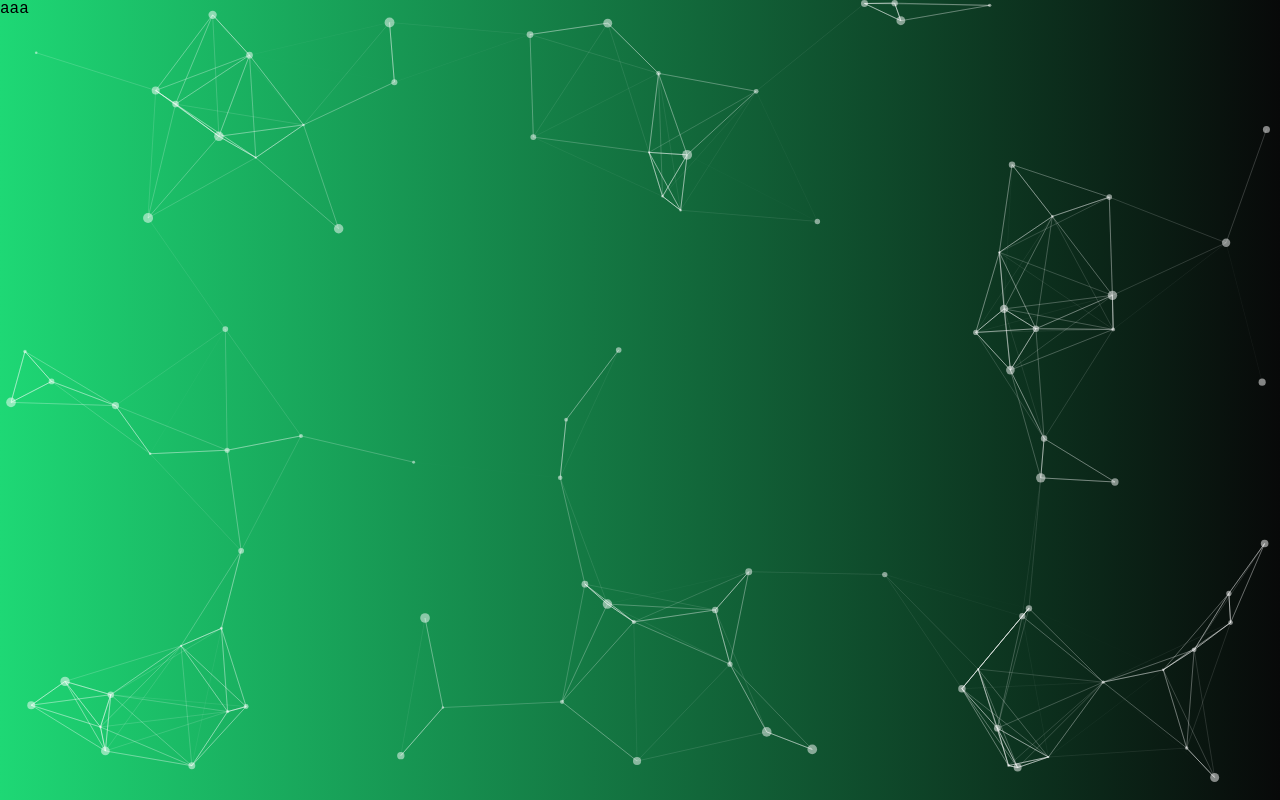
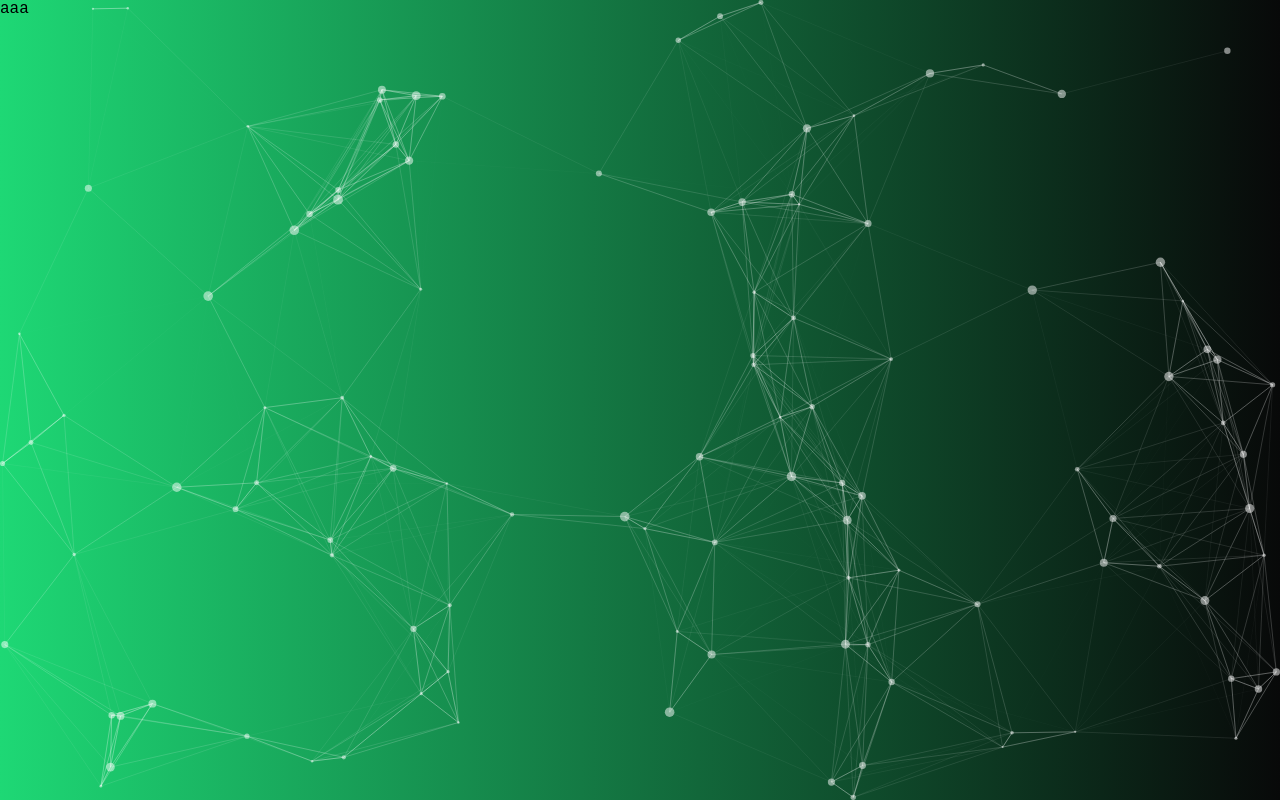
Before and after one commit to Marko1310/workout_tracker, a React (Create React App) app in the folder root/frontend/: page / in a window 1280 px wide. Built offline with nearby package versions, Linux system fonts and the light colour scheme.

Commit message:
refactoring particles

```diff
--- a/root/frontend/src/components/Particle/Particle.js
+++ b/root/frontend/src/components/Particle/Particle.js
@@ -5,10 +5,6 @@ import "./Particle.css";
 const Particle = () => {
   const particlesInit = async (main) => {
     console.log(main);
-
-    // you can initialize the tsParticles instance (main) here, adding custom shapes or presets
-    // this loads the tsparticles package bundle, it's the easiest method for getting everything ready
-    // starting from v2 you can add only the features you need reducing the bundle size
     await loadFull(main);
   };
 
@@ -18,32 +14,32 @@ const Particle = () => {
     <Particles
       id="tsparticles"
       init={particlesInit}
-      // loaded={particlesLoaded}
+      loaded={particlesLoaded}
       options={{
         fullScreen: { enable: true, zIndex: 1 },
 
         fpsLimit: 120,
         interactivity: {
-          // events: {
-          //   onClick: {
-          //     enable: true,
-          //     mode: "push",
-          //   },
-          //   onHover: {
-          //     enable: true,
-          //     mode: "repulse",
-          //   },
-          //   resize: true,
-          // },
-          // modes: {
-          //   push: {
-          //     quantity: 4,
-          //   },
-          //   repulse: {
-          //     distance: 200,
-          //     duration: 0.4,
-          //   },
-          // },
+          events: {
+            onClick: {
+              enable: true,
+              mode: "push",
+            },
+            onHover: {
+              enable: false,
+              mode: "repulse",
+            },
+            resize: true,
+          },
+          modes: {
+            push: {
+              quantity: 4,
+            },
+            repulse: {
+              distance: 200,
+              duration: 0.4,
+            },
+          },
         },
         particles: {
           color: {
@@ -51,10 +47,10 @@ const Particle = () => {
           },
           links: {
             color: "#ffffff",
-            distance: 150,
+            distance: 200,
             enable: true,
             opacity: 0.5,
-            width: 1,
+            width: 0.5,
           },
           collisions: {
             enable: true,
@@ -66,15 +62,15 @@ const Particle = () => {
               default: "bounce",
             },
             random: false,
-            speed: 3,
+            speed: 2,
             straight: false,
           },
           number: {
             density: {
               enable: true,
-              area: 800,
+              area: 600,
             },
-            value: 80,
+            value: 70,
           },
           opacity: {
             value: 0.5,
```
